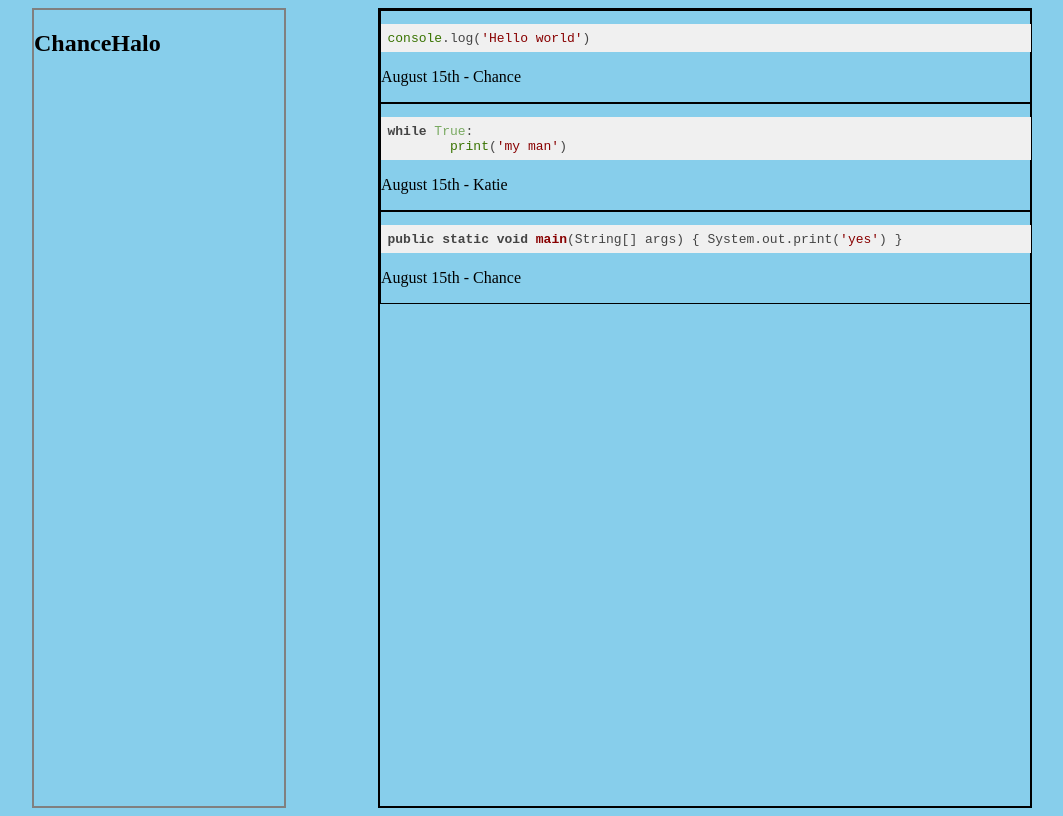
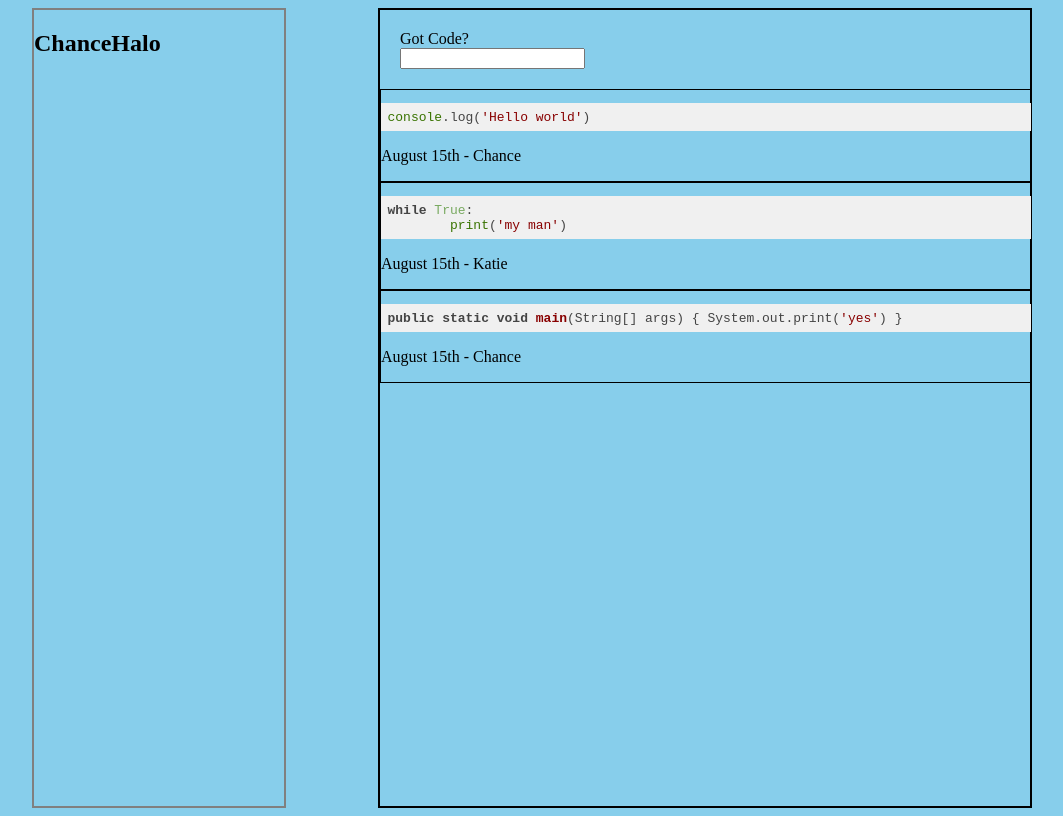
Before and after one commit to ch-ance/coderr, a React (Create React App) app: page / in a window 1280 px wide. Shown: the whole page, without its empty margins (108-1171 px from the left). Built offline with nearby package versions, Linux system fonts and the light colour scheme.

Commit message:
these files should have been included in the previous commit

```diff
--- a/src/App.tsx
+++ b/src/App.tsx
@@ -1,6 +1,5 @@
 import React, { useState, useEffect } from 'react';
 import './App.scss';
-import Post from './components/Post';
 import MainContent from './components/MainContent/index';
 import SideBar from './components/SideBar/index'
 const PostsData: IPosts[] = require("./PostsData.json").posts
--- /dev/null
+++ b/src/components/CreatePost/index.tsx
@@ -0,0 +1,13 @@
+import * as React from 'react';
+
+const CreatePost = () => {
+    return (
+        <div className="create-post">
+            <label>Got Code?</label>
+            <br />
+            <input />
+        </div>
+    )
+}
+
+export default CreatePost;
--- a/src/components/MainContent/index.tsx
+++ b/src/components/MainContent/index.tsx
@@ -1,5 +1,6 @@
 import * as React from "react";
 import Post from "../Post"
+import CreatePost from '../CreatePost/index';
 
 interface IPost {
     username: string;
@@ -15,8 +16,9 @@ interface Props {
 
 const MainContent: React.FC<Props> = (props) => {
     return (
-        <div className="main-content    ">
+        <div className="main-content">
             <div className="posts-feed">
+                <CreatePost />
                 {props.posts.map(post => {
                     return <Post username={post.username} language={post.language} id={post.id} code={post.code} />
                 })}
--- a/src/styles/index.scss
+++ b/src/styles/index.scss
@@ -1,2 +1,3 @@
 @import "./layout.scss";
+@import "./main-content.scss";
 @import "./Post.scss";
--- /dev/null
+++ b/src/styles/main-content.scss
@@ -0,0 +1,5 @@
+.main-content {
+    .create-post {
+        margin: 20px;
+    }
+}
```
